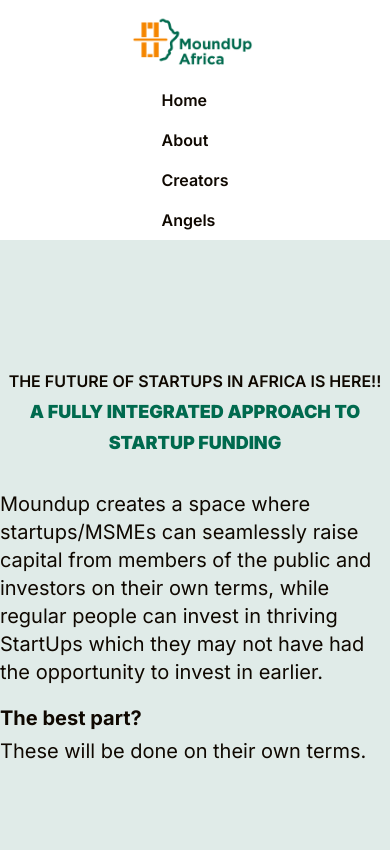
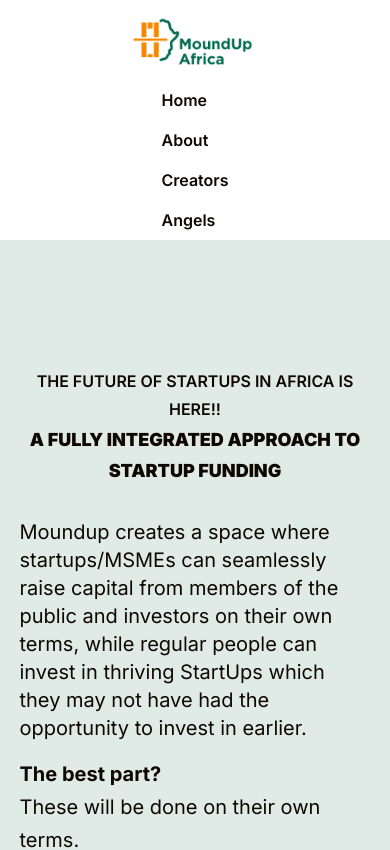
Before and after one commit to kelvinsekx/mould_landing_page, a Next.js app: page / in a window 390 px wide. Shown: the top 850 px of the page. Built offline with nearby package versions, Linux system fonts and the light colour scheme.

Commit message:
wip:css:herosection

```diff
--- a/components/hero/heroSection.tsx
+++ b/components/hero/heroSection.tsx
@@ -2,12 +2,12 @@
 import { Container } from "../container";
 
 export const HeroSection = () => (
-  <div className="flex font-normal bg-moundUpGreen__light max-w-[100rem] mx-auto ">
-    <section className="w-full lg:w-1/2 text-xl py-32 lg:pl-30">
+  <div className="flex flex-col md:flex-row font-normal bg-moundUpGreen__light max-w-[100rem] mx-auto ">
+    <section className="self-center  w-[90%] lg:w-1/2 text-xl py-32 lg:pl-30">
       <p className="text-base text-center font-semibold leading-[174%] md:font-normal md:text-left md:text-xl md:leading-[164%]">
         THE FUTURE OF STARTUPS IN AFRICA IS HERE!!
       </p>
-      <p className="text-moundUpGreen font-black text-lg md:text-4xl leading-[173.4%] text-center md:text-left">
+      <p className="text-moundUpBlack text-lg leading-[173.4%] font-black md:text-moundUpGreen md:text-4xl text-center md:text-left">
         {`A fully integrated approach to startup funding`.toUpperCase()}
       </p>
       <p className="pt-8 md:pt-10 pb-4">
```
